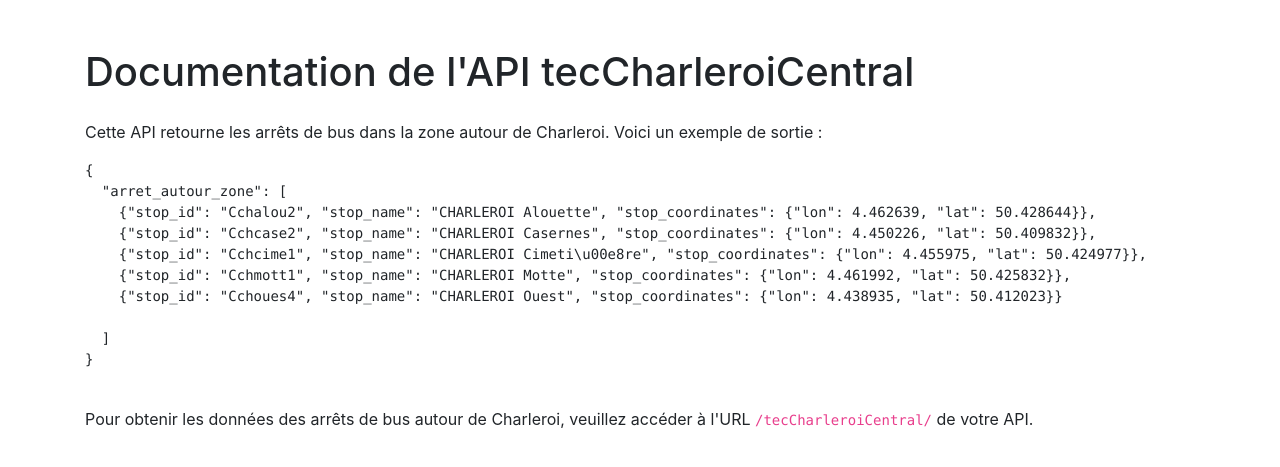
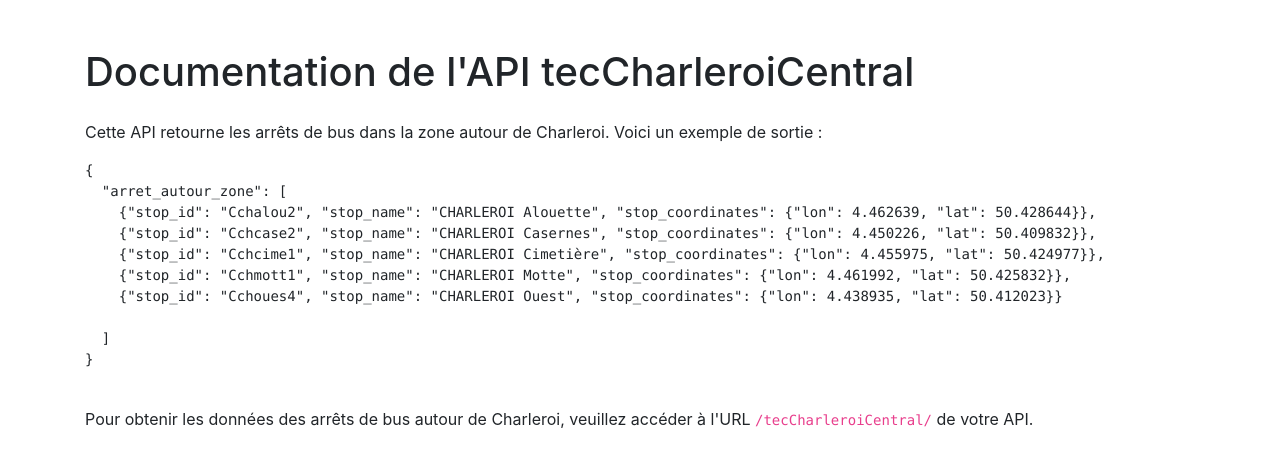
Before and after one commit to Valerian5788/PMR_pythonAPI, a Django app: page /tecCharleroiDocument in a window 1280 px wide. Shown: the top 467 px of the page. Run offline with Django 4.2, Linux system fonts and the light colour scheme; some libraries are stand-ins or nearby versions.

Commit message:
html corr

```diff
--- a/pythonAPI_PMR/templates/stop_charleroi.html
+++ b/pythonAPI_PMR/templates/stop_charleroi.html
@@ -16,7 +16,7 @@
   "arret_autour_zone": [
     {"stop_id": "Cchalou2", "stop_name": "CHARLEROI Alouette", "stop_coordinates": {"lon": 4.462639, "lat": 50.428644}},
     {"stop_id": "Cchcase2", "stop_name": "CHARLEROI Casernes", "stop_coordinates": {"lon": 4.450226, "lat": 50.409832}},
-    {"stop_id": "Cchcime1", "stop_name": "CHARLEROI Cimeti\u00e8re", "stop_coordinates": {"lon": 4.455975, "lat": 50.424977}},
+    {"stop_id": "Cchcime1", "stop_name": "CHARLEROI Cimetière", "stop_coordinates": {"lon": 4.455975, "lat": 50.424977}},
     {"stop_id": "Cchmott1", "stop_name": "CHARLEROI Motte", "stop_coordinates": {"lon": 4.461992, "lat": 50.425832}},
     {"stop_id": "Cchoues4", "stop_name": "CHARLEROI Ouest", "stop_coordinates": {"lon": 4.438935, "lat": 50.412023}}
     <!-- Autres arrêts... -->
```
